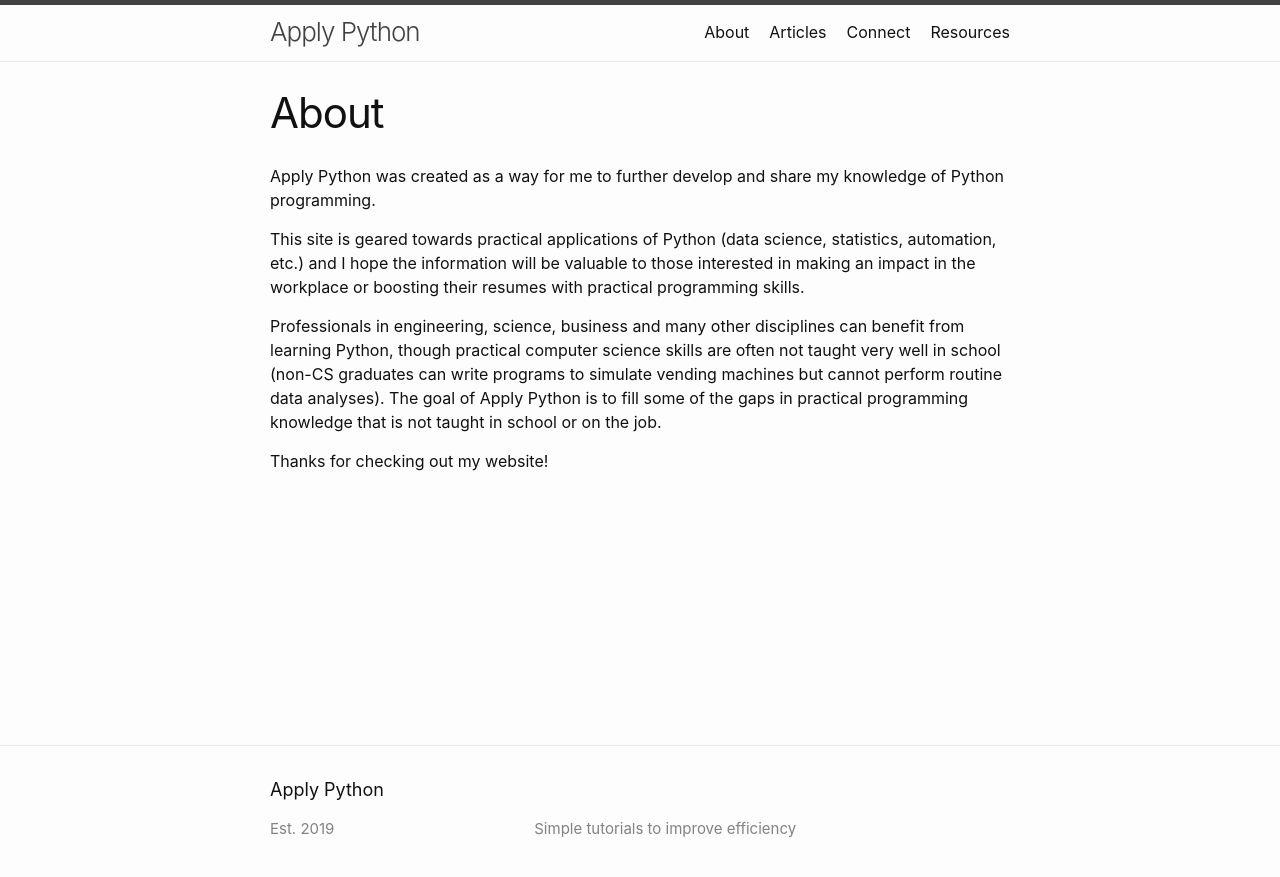
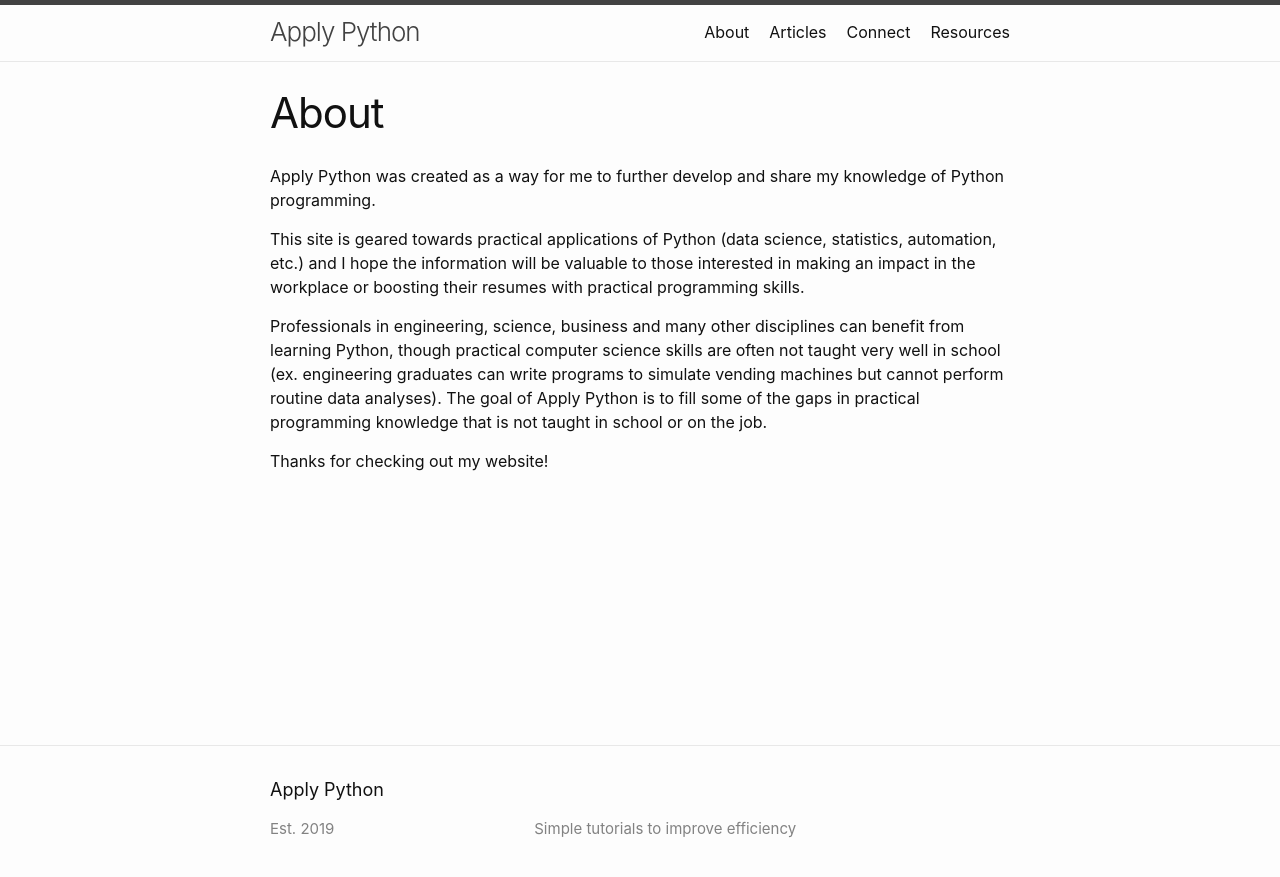
Before and after one commit to justinbrinkman/ap_site, a Jekyll site: the page built from about.md, in a window 1280 px wide. Shown: the top 877 px of the page. Built offline with Jekyll 4.4.1, drawn with Linux system fonts in a browser that asks for light colours.

Commit message:
Update about.md

```diff
--- a/about.md
+++ b/about.md
@@ -11,7 +11,6 @@ This site is geared towards practical applications of Python (data science, stat
 and I hope the information will be valuable to those interested in making an impact in the workplace or boosting their
 resumes with practical programming skills.
 
-Professionals in engineering, science, business and many other disciplines can benefit from learning Python, though practical computer science skills are often not taught very well in school (non-CS graduates can write programs to simulate vending machines but cannot
-perform routine data analyses). The goal of Apply Python is to fill some of the gaps in practical programming knowledge that is not taught in school or on the job.
+Professionals in engineering, science, business and many other disciplines can benefit from learning Python, though practical computer science skills are often not taught very well in school (ex. engineering graduates can write programs to simulate vending machines but cannot perform routine data analyses). The goal of Apply Python is to fill some of the gaps in practical programming knowledge that is not taught in school or on the job.
 
 Thanks for checking out my website!
```
